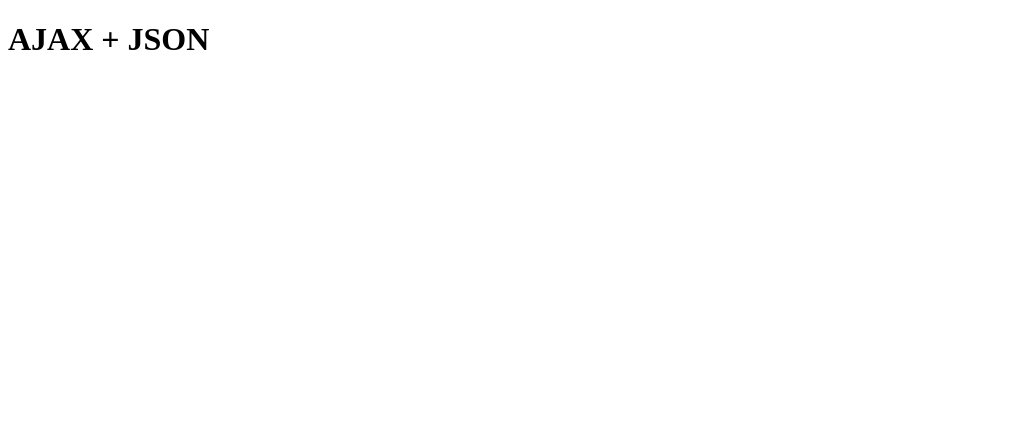
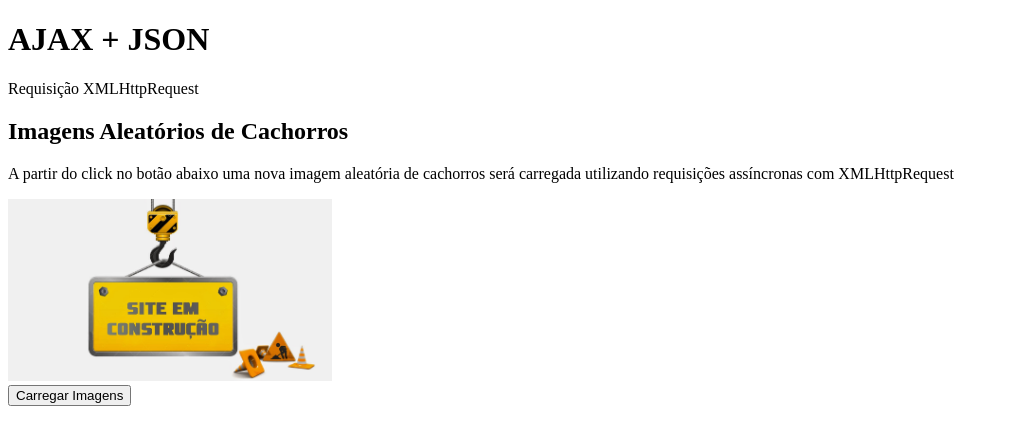
Before and after one commit to douglasabnovato/ads-digital, a plain HTML site: page dev-web-html-css-js-php/tema-4/modulo-4/index.html in a window 1280 px wide. Shown: the whole page, without its empty margins (0-1009 px from the left). Drawn offline with Linux system fonts and the light colour scheme.

Commit message:
requisição xmlhttprequest

```diff
--- a/dev-web-html-css-js-php/tema-4/modulo-4/index.html
+++ b/dev-web-html-css-js-php/tema-4/modulo-4/index.html
@@ -1,15 +1,56 @@
 <!DOCTYPE html>
 <html lang="en">
-<head>
-    <meta charset="UTF-8">
-    <meta http-equiv="X-UA-Compatible" content="IE=edge">
-    <meta name="viewport" content="width=device-width, initial-scale=1.0">
+  <head>
+    <meta charset="UTF-8" />
+    <meta http-equiv="X-UA-Compatible" content="IE=edge" />
+    <meta name="viewport" content="width=device-width, initial-scale=1.0" />
     <title>AJAX + JSON</title>
-</head>
-<body>
-    <div><h1>AJAX + JSON</h1></div>
-    <script>
+    <style>
+        .img_dog {
+            width: 324px;
+        }
+    </style>
+  </head>
+  <body>
+    <div>
+      <h1>AJAX + JSON</h1>
+      <p>Requisição XMLHttpRequest</p>
 
+      <h2>Imagens Aleatórios de Cachorros</h2>
+      <p>
+        A partir do click no botão abaixo uma nova imagem aleatória de cachorros
+        será carregada utilizando requisições assíncronas com XMLHttpRequest
+      </p>
+
+      <img id="img_dog" class="img_dog" src="./carregada_localmente.jpg" alt="Aguardando a imagem ser carregada" />
+      <br />
+      <button onclick="carregarImagens()">Carregar Imagens</button>
+    </div>
+    <script type="text/javascript">
+      function carregarImagens() {
+        var xmlHttpRequest = new XMLHttpRequest();
+        var url = "https://dog.ceo/api/breeds/image/random";
+
+        xmlHttpRequest.open("GET", url, true);
+
+        xmlHttpRequest.onreadystatechange = function () {
+          if (xmlHttpRequest.readyState == 3) {
+            console.log("Carregando o conteúdo");
+          }
+          if (xmlHttpRequest.readyState == 4) {
+            var jsonResponse = JSON.parse(xmlHttpRequest.responseText);
+
+            console.log("Requisição Finalizada");
+            console.log("Resultado da Requisição: " + jsonResponse);
+            console.log("Resultado da Requisição: " + jsonResponse.message);
+
+            var imgDog = document.getElementById("img_dog");
+            imgDog.src = jsonResponse.message;
+          }
+        };
+
+        xmlHttpRequest.send(null);
+      }
     </script>
-</body>
+  </body>
 </html>
```
Also changed, not shown: dev-web-html-css-js-php/tema-4/modulo-4/carregada_localmente.jpg (added).
